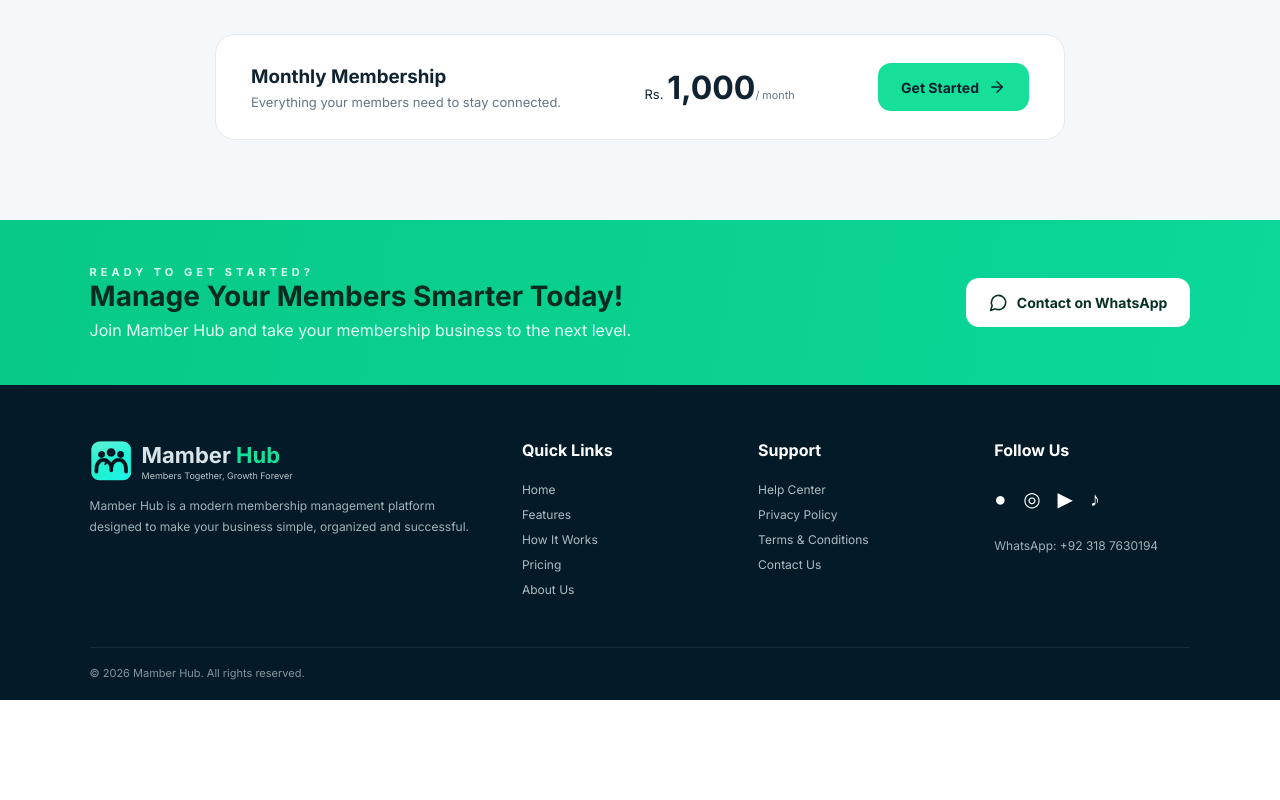
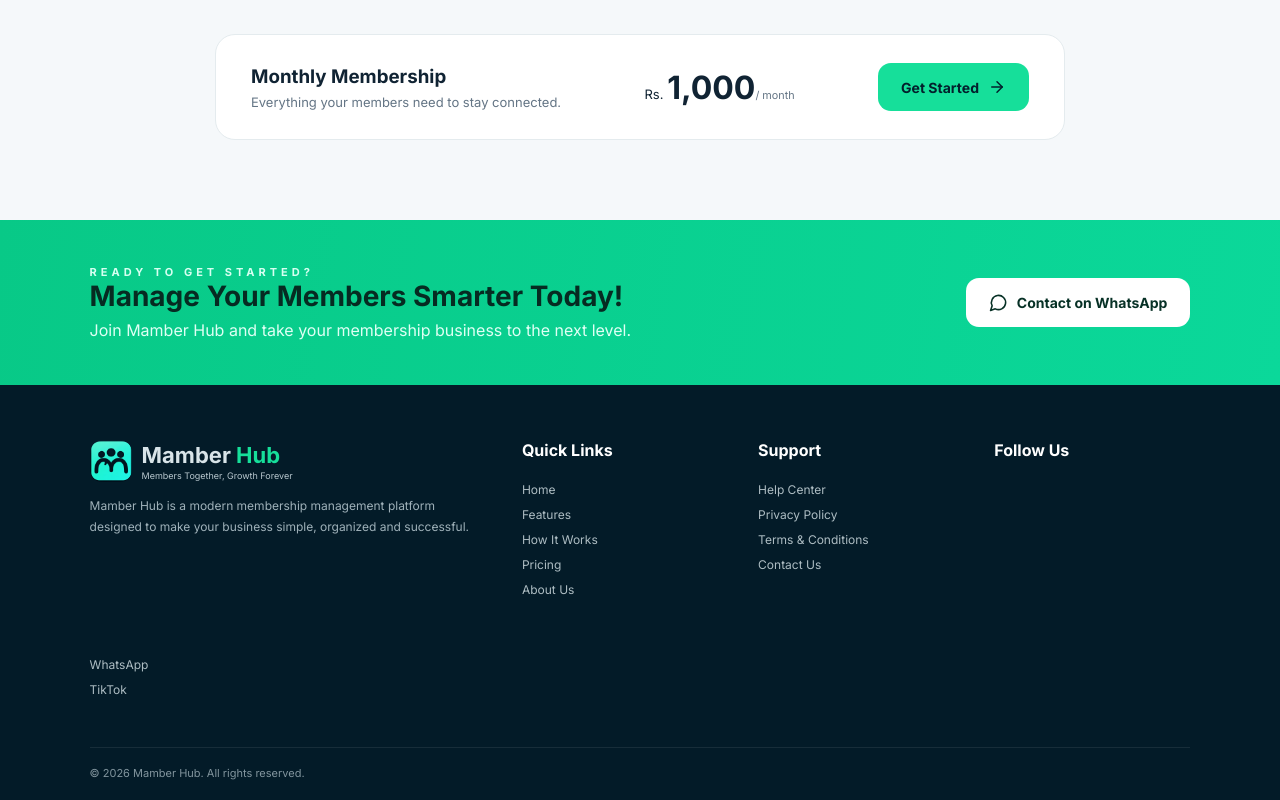
Before and after one commit to MemberHub1/mamber-hub-website, a React (Vite) app in the folder mamber-hub-website/: page / in a window 1280 px wide. Shown: the part 3206-4006 px from the top of the page. Before the commit the page ends 3906 px from the top, so only its background shows below. Built offline with nearby package versions, Linux system fonts and the light colour scheme.

Commit message:
Add WhatsApp and TikTok social links

```diff
--- a/mamber-hub-website/src/main.jsx
+++ b/mamber-hub-website/src/main.jsx
@@ -257,11 +257,27 @@ function App() {
     <Link to="/contact">Contact Us</Link>
   </div>
 
-  <div>
-    <h4>Follow Us</h4>
-    <p className="socials">● &nbsp; ◎ &nbsp; ▶ &nbsp; ♪</p>
-    <p>WhatsApp: +92 318 7630194</p>
-  </div>
+  <h4>Follow Us</h4>
+
+<div className="socials">
+  <a
+    href="https://whatsapp.com/channel/0029Vb8gwbm4yltS5a7z6j2k"
+    target="_blank"
+    rel="noreferrer"
+    aria-label="Mamber Hub WhatsApp Channel"
+  >
+    WhatsApp
+  </a>
+
+  <a
+    href="https://www.tiktok.com/@mamberhubofficial?_r=1&_t=ZS-9A52IOzCHmp"
+    target="_blank"
+    rel="noreferrer"
+    aria-label="Mamber Hub TikTok"
+  >
+    TikTok
+  </a>
+</div>
 
   <div className="copyright">
     © 2026 Mamber Hub. All rights reserved.
```
